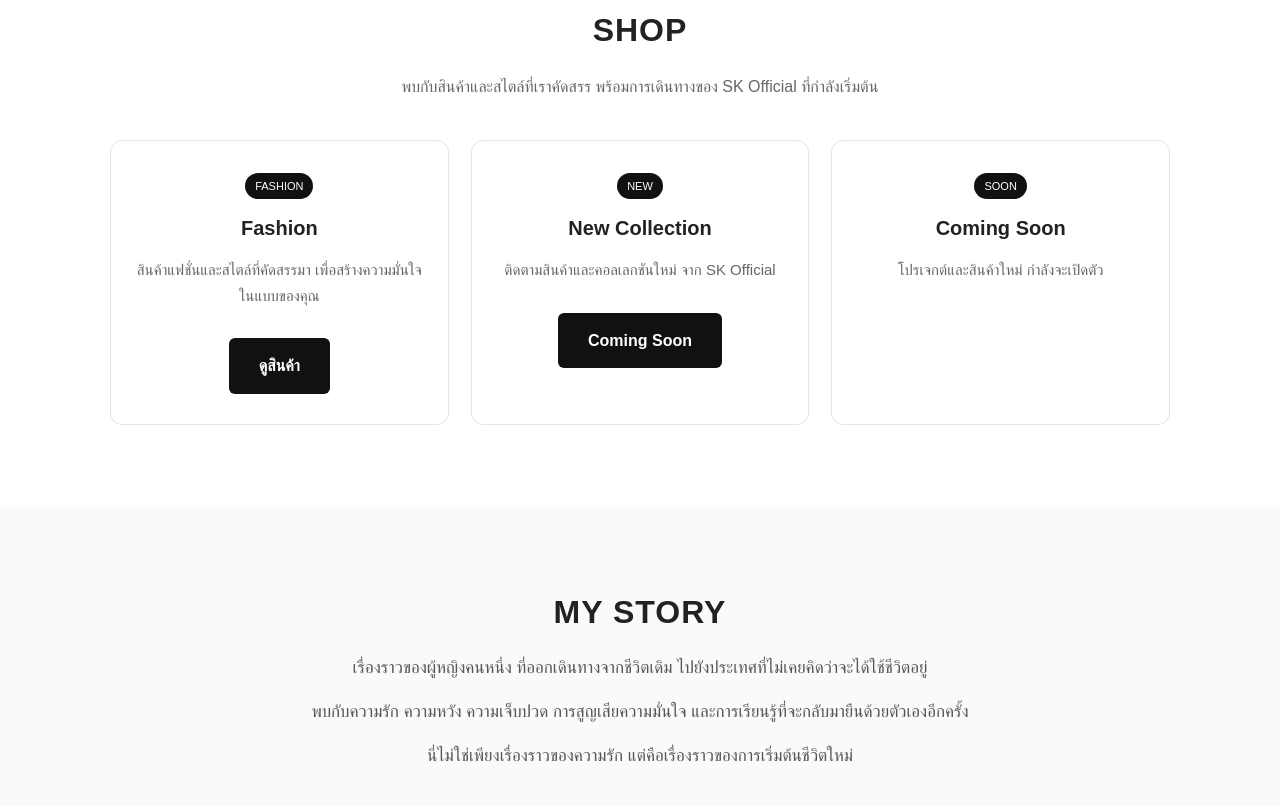
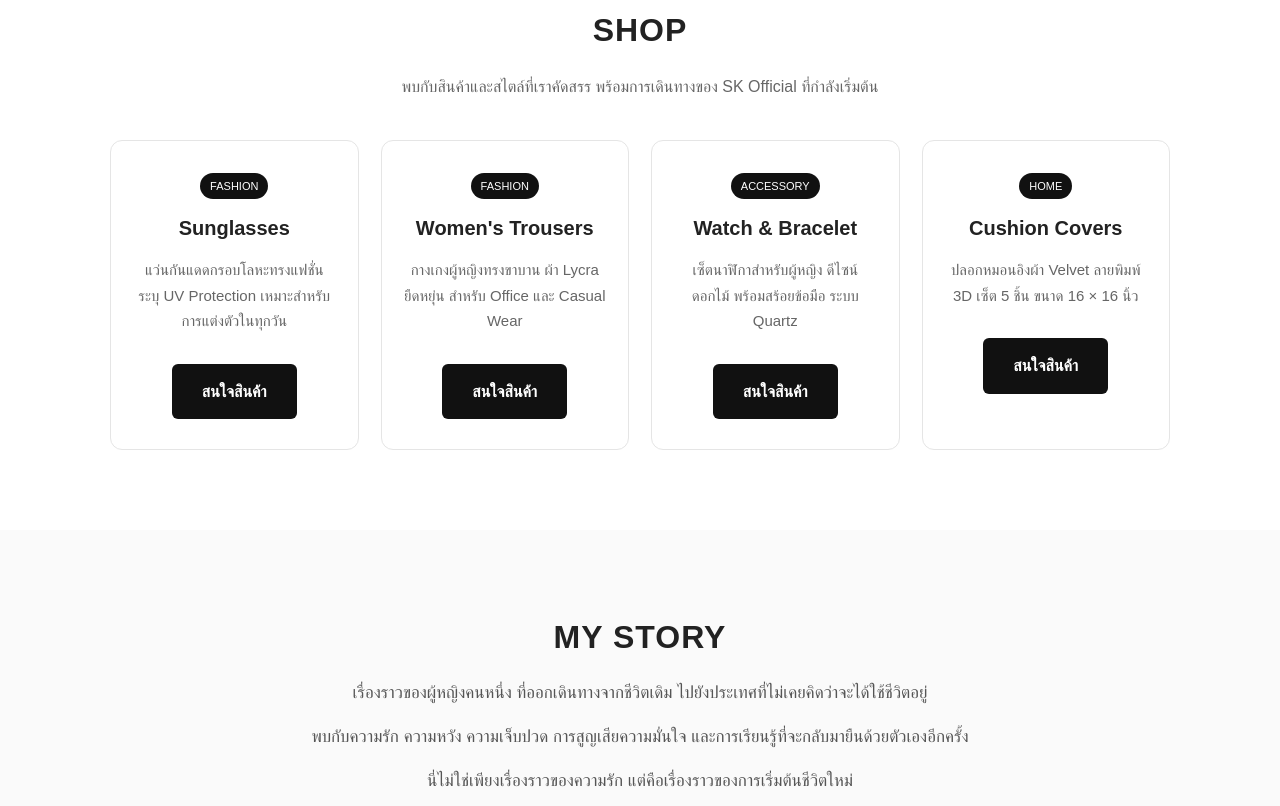
Before and after one commit to ksommaketarin-droid/sk-official, a plain HTML site: page index.html in a window 1280 px wide. Shown: the part 814-1620 px from the top of the page. Drawn offline with Linux system fonts and the light colour scheme.

Commit message:
Update index.html

```diff
--- a/index.html
+++ b/index.html
@@ -304,51 +304,79 @@
       พบกับสินค้าและสไตล์ที่เราคัดสรร
       พร้อมการเดินทางของ SK Official ที่กำลังเริ่มต้น
     </p>
-
 <div class="cards">
 
   <div class="card shop-card">
     <span class="shop-label">FASHION</span>
 
-        <h3>Fashion</h3>
+    <h3>Sunglasses</h3>
 
     <p>
-          สินค้าแฟชั่นและสไตล์ที่คัดสรรมา
-          เพื่อสร้างความมั่นใจในแบบของคุณ
+      แว่นกันแดดกรอบโลหะทรงแฟชั่น
+      ระบุ UV Protection
+      เหมาะสำหรับการแต่งตัวในทุกวัน
     </p>
 
     <a class="button" href="#">
-          ดูสินค้า
+      สนใจสินค้า
     </a>
   </div>
 
   <div class="card shop-card">
-        <span class="shop-label">NEW</span>
+    <span class="shop-label">FASHION</span>
 
-        <h3>New Collection</h3>
+    <h3>Women's Trousers</h3>
 
     <p>
-          ติดตามสินค้าและคอลเลกชันใหม่
-          จาก SK Official
+      กางเกงผู้หญิงทรงขาบาน
+      ผ้า Lycra ยืดหยุ่น
+      สำหรับ Office และ Casual Wear
     </p>
 
     <a class="button" href="#">
-          Coming Soon
+      สนใจสินค้า
     </a>
   </div>
 
   <div class="card shop-card">
-        <span class="shop-label">SOON</span>
+    <span class="shop-label">ACCESSORY</span>
 
-        <h3>Coming Soon</h3>
+    <h3>Watch & Bracelet</h3>
 
     <p>
-          โปรเจกต์และสินค้าใหม่
-          กำลังจะเปิดตัว
+      เซ็ตนาฬิกาสำหรับผู้หญิง
+      ดีไซน์ดอกไม้ พร้อมสร้อยข้อมือ
+      ระบบ Quartz
     </p>
+
+    <a class="button" href="#">
+      สนใจสินค้า
+    </a>
+  </div>
+
+  <div class="card shop-card">
+    <span class="shop-label">HOME</span>
+
+    <h3>Cushion Covers</h3>
+
+    <p>
+      ปลอกหมอนอิงผ้า Velvet
+      ลายพิมพ์ 3D
+      เซ็ต 5 ชิ้น ขนาด 16 × 16 นิ้ว
+    </p>
+
+    <a class="button" href="#">
+      สนใจสินค้า
+    </a>
   </div>
 
 </div>
+
+
+
+
+
+
 
   </section>
 
@@ -516,11 +544,9 @@
 
     <h3>SK OFFICIAL</h3>
 
-    <p>Fashion • Story • Lifestyle</p>
+    <p>Fashion • body• Lifestyle</p>
 
     <p>© 2026 SK Official. All rights reserved.</p>
-
   </footer>
-
 </body>
 </html>
```
Lines whose indentation alone changed are shown as unchanged.
